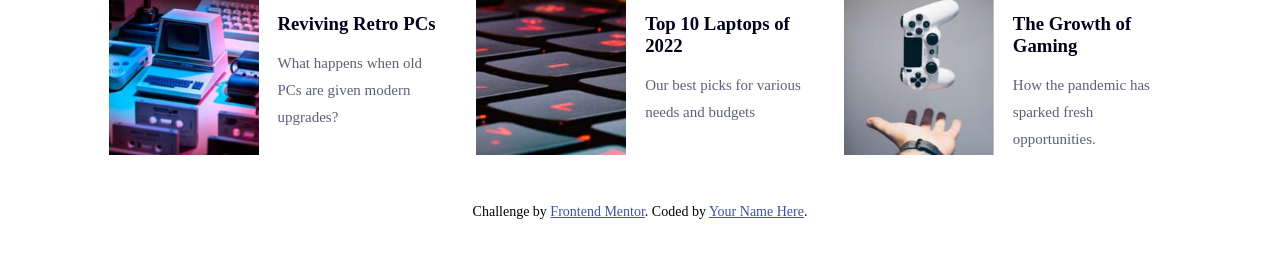
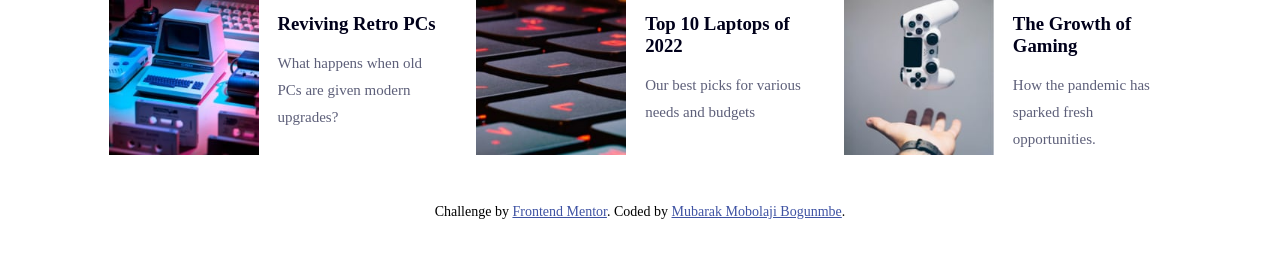
Before and after one commit to Mubolbog/news_homepage, a plain HTML site: page index.html in a window 1280 px wide. Shown: the part 672-930 px from the top of the page. Drawn offline with Linux system fonts and the light colour scheme; a web font is replaced by a local one.

Commit message:
Update the proprietorship of the code in index.html

```diff
--- a/index.html
+++ b/index.html
@@ -125,7 +125,7 @@
 
   <div class="attribution">
     Challenge by <a href="https://www.frontendmentor.io?ref=challenge" target="_blank">Frontend Mentor</a>.
-    Coded by <a href="#">Your Name Here</a>.
+    Coded by <a href="#">Mubarak Mobolaji Bogunmbe</a>.
   </div>
 </body>
 </html>
```
